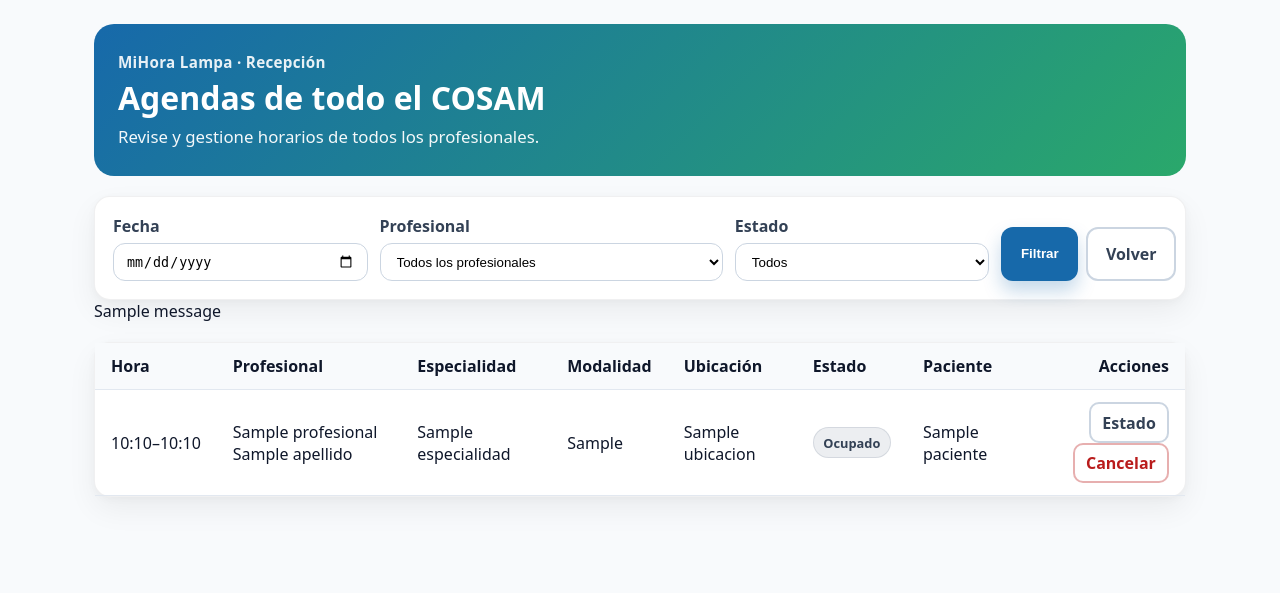
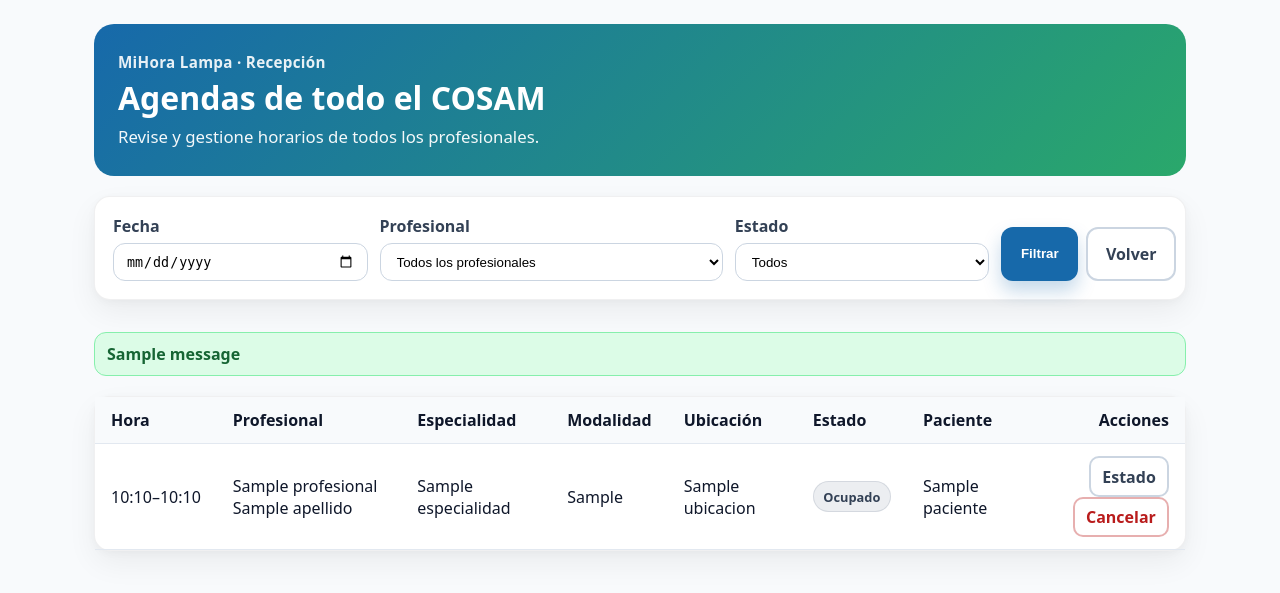
Before and after one commit to ernesto-pino/Projecto-Final, a Django app: template core/templates/Admin/recepcion/listado_agendas.html in a window 1280 px wide. Shown: the top 593 px of the page. Run offline with Django 5.2, Linux system fonts and the light colour scheme; the template is opened without the code that fills it: most values are stand-ins (such as "Sample title", 1, 10 or a date in 2020); one stand-in notice (Sample message) is shown.

Commit message:
PAGINA DE ADMINISTRADOR LISTA y DISEÑO DE MENSAJES TERMINADO (AHORA TODAS LAS PAGINAS MUESTRAN LOS MESSAGES QUE CORRESPONDEN))
Panel de administracion posee los permisos para modificar y crear distintos objetos, ademas las paginas de creacion o modificacion de algunos formularios, el mensaje de estos se muestra de inmediato, solucionando el error de mostrar muchos mensajes en el home de la pagina.

```diff
--- a/core/templates/Admin/recepcion/listado_agendas.html
+++ b/core/templates/Admin/recepcion/listado_agendas.html
@@ -58,6 +58,29 @@
       .col-3 { grid-column: span 3; }
       .col-4 { grid-column: span 4; }
       .col-2 { grid-column: span 2; }
+
+      /* Mensajes (messages) */
+      .alerts {
+        display: grid;
+        gap: 10px;
+        margin-bottom: 12px
+      }
+
+      .alert {
+        padding: 10px 12px;
+        border: 1px solid rgba(2, 8, 23, .12);
+        background: #fff;
+        border-radius: 12px;
+        color: var(--ink-700);
+      }
+
+      .alert-success {
+        background: #dcfce7;
+        border: 1px solid #86efac;
+        color: #166534;
+        font-weight: 600;
+      }
+
       @media (max-width: 992px) {
         .col-3, .col-4, .col-2 { grid-column: 1 / -1; }
       }
@@ -164,6 +187,7 @@
       {% if messages %}
       <div class="alerts">
         {% for m in messages %}
+        <br>
         <div
           class="alert {% if 'success' in m.tags %}alert-success{% elif 'error' in m.tags %}alert-error{% endif %}">
           {{ m }}
```
Also changed, not shown: core/admin.py (+13 -16 lines), core/templates/Admin/profesional/agendas.html (+23 -0 lines), core/templates/Admin/profesional/cita_detail.html (+35 -10 lines), media/admin-interface/favicon/logo_lampa_6AYFu3M.png (added), media/admin-interface/logo/logo_lampa_Jyi0IRs.png (added), 1 other file.
